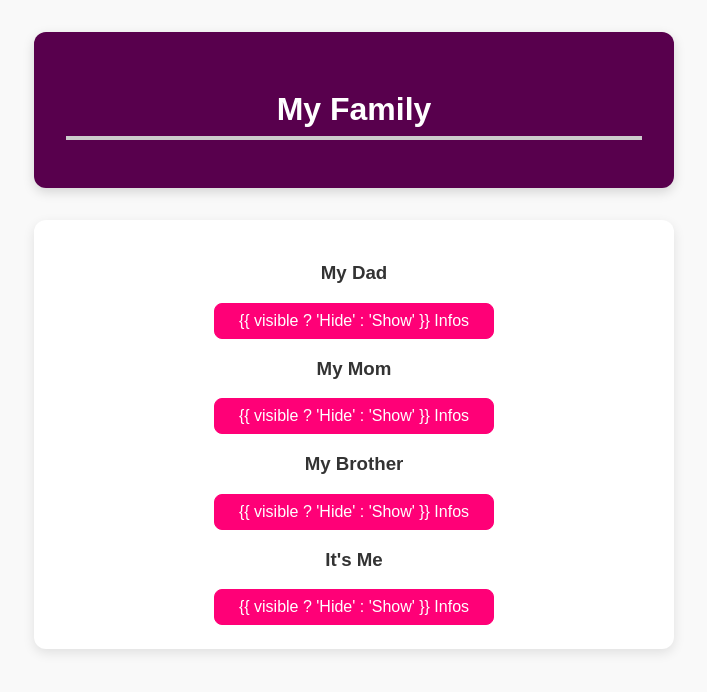
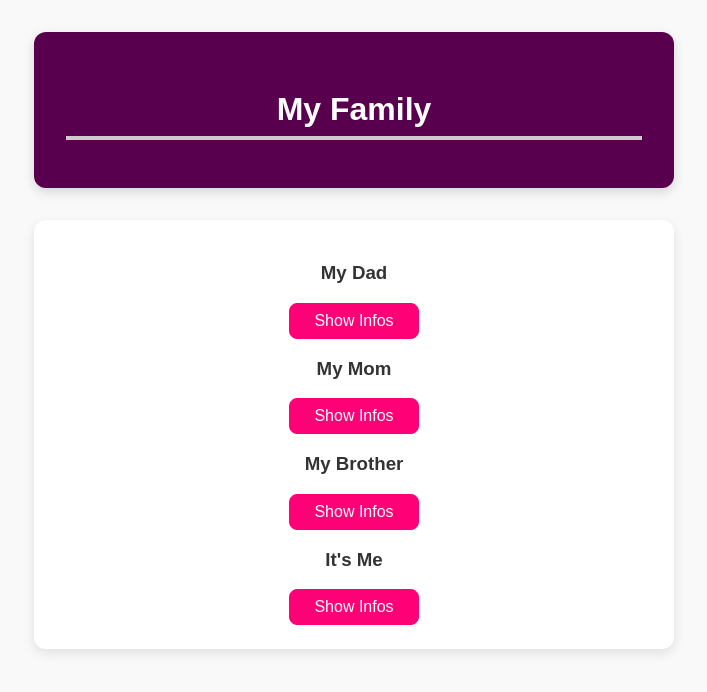
Before and after one commit to Melrizzuto/vue-cli-01-a-new-vue-project, a Vue app: page / in a window 1280 px wide. Shown: the top 692 px of the page, without its empty margins (286-993 px from the left). Built offline with nearby package versions, Linux system fonts and the light colour scheme.

Commit message:
fix: button show/hide

```diff
--- a/src/components/FamilyInfo.vue
+++ b/src/components/FamilyInfo.vue
@@ -1,7 +1,7 @@
 <template>
   <h3>{{ member.role }}</h3>
   <button @click="toggleVisibility">
-    {‌{ visible ? 'Hide' : 'Show' }} Infos
+    {{ visible ? "Hide" : "Show" }} Infos
   </button>
   <ul v-if="visible">
     <li>Full Name: {{ member.name }} {{ member.surname }}</li>
```
